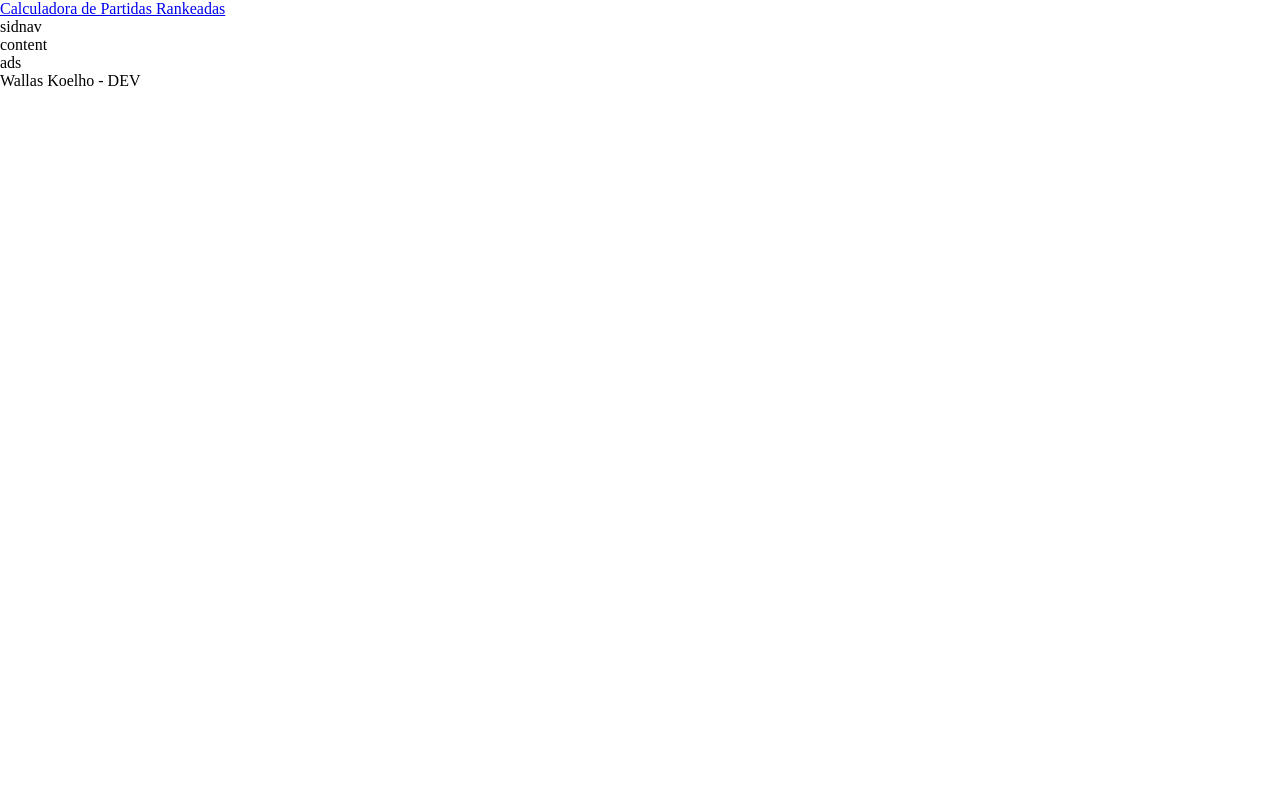
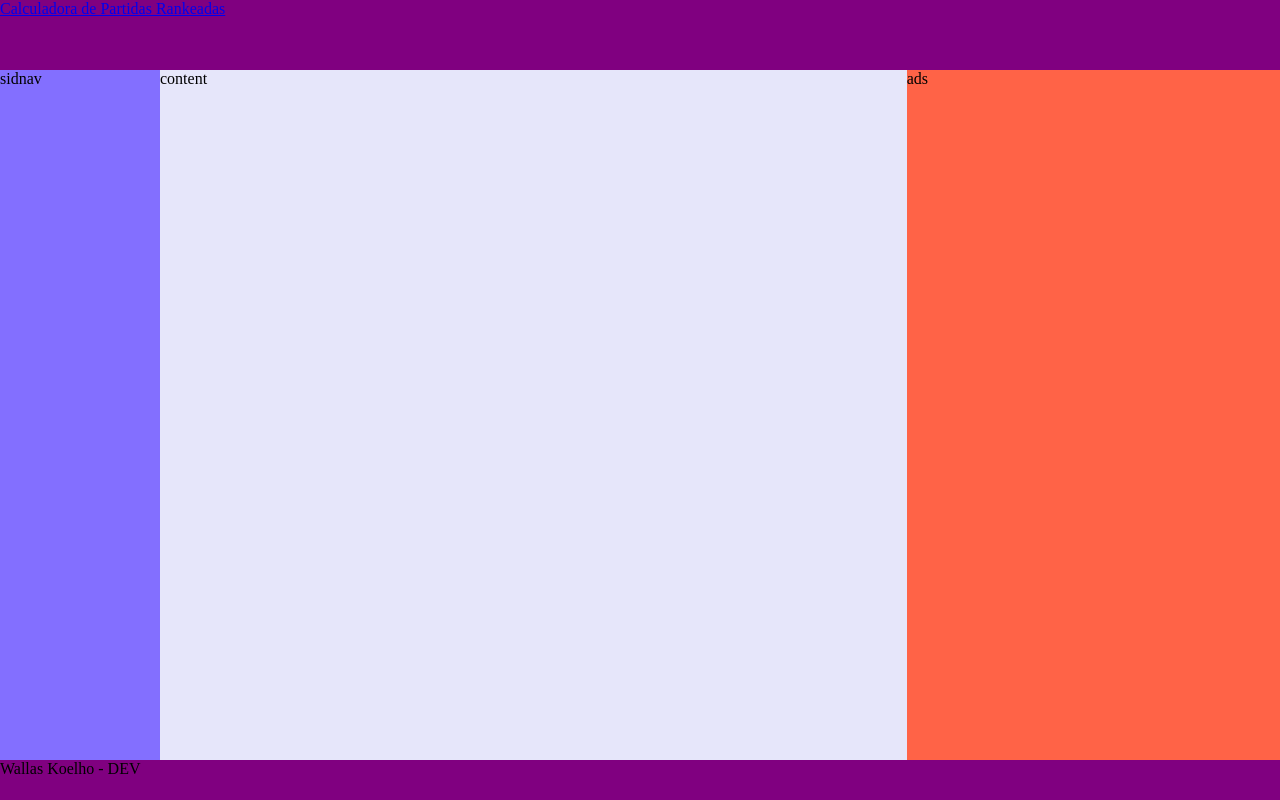
Before and after one commit to wallaskoelho/DIO-Calculadora-de-Partidas-Rankeadas, a plain HTML site: page index.html in a window 1280 px wide. Drawn offline with Linux system fonts and the light colour scheme.

Commit message:
adicionado estilo de estruturação

```diff
--- a/css/style.scss
+++ b/css/style.scss
@@ -3,4 +3,46 @@
 *{
     padding: 0px;
     margin:  0px;
-}
+};
+
+#estrutura{
+    display: grid;
+    grid-template-columns: 160px 2fr 1fr;
+    grid-template-areas:
+    "header header header"
+    "sidnav content ads"
+    "footer footer footer"
+    ;
+};
+
+#header{
+    grid-area: header;
+    background-color: purple;
+    height: 70px;
+
+
+};
+
+
+#sidnav{
+    grid-area: sidnav;
+    background-color: #836FFF;
+
+};
+
+#content{
+    grid-area: content;
+    background-color: #E6E6FA;
+    height: calc(100vh - 110px);
+};
+
+#ads{
+    grid-area: ads;
+    background-color: #FF6347;    ;
+};
+
+#footer{
+    grid-area: footer;
+    background-color: purple;
+    height: 40px;
+};
```
Also changed, not shown: css/style.css, 1 other file.
